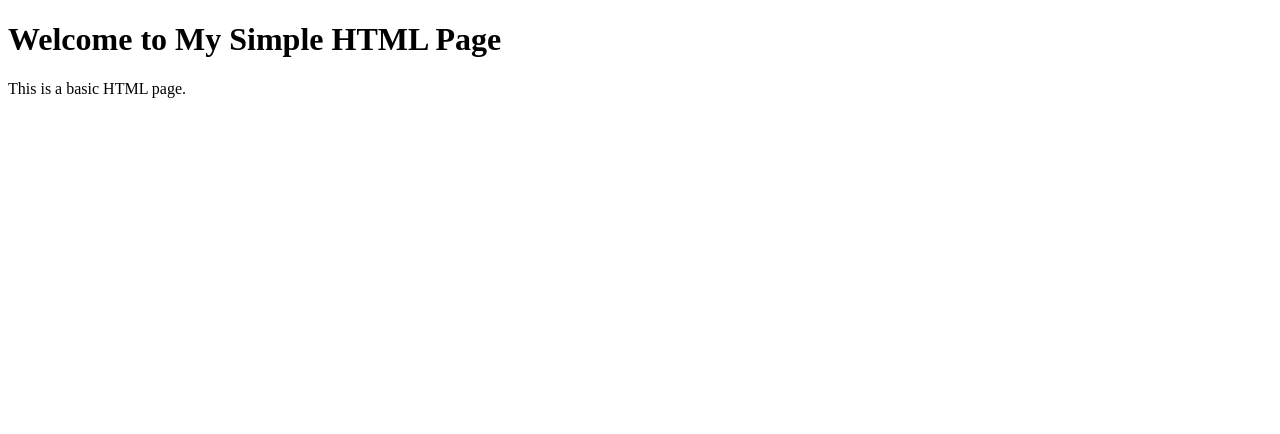
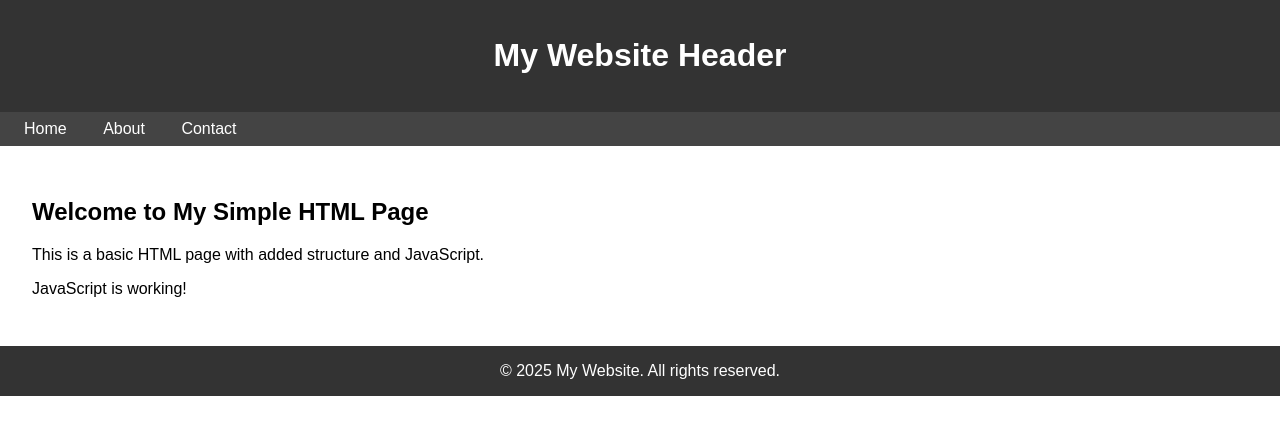
Before and after one commit to Malik-Zain-555/Git-Class, a plain HTML site: page index.html in a window 1280 px wide. Drawn offline with Linux system fonts and the light colour scheme.

Commit message:
script added

```diff
--- a/index.html
+++ b/index.html
@@ -3,9 +3,37 @@
 <head>
     <meta charset="UTF-8">
     <title>Simple HTML Page</title>
+    <style>
+        body { font-family: Arial, sans-serif; margin: 0; }
+        header, footer { background: #333; color: #fff; padding: 1em; text-align: center; }
+        nav { background: #444; padding: 0.5em; }
+        nav a { color: #fff; margin: 0 1em; text-decoration: none; }
+        nav a:hover { text-decoration: underline; }
+        main { padding: 2em; }
+    </style>
+    <script>
+        function showMessage() {
+            document.getElementById('js-message').textContent = "JavaScript is working!";
+        }
+        window.onload = showMessage;
+    </script>
 </head>
 <body>
-    <h1>Welcome to My Simple HTML Page</h1>
-    <p>This is a basic HTML page.</p>
+    <header>
+        <h1>My Website Header</h1>
+    </header>
+    <nav>
+        <a href="#">Home</a>
+        <a href="#">About</a>
+        <a href="#">Contact</a>
+    </nav>
+    <main>
+        <h2>Welcome to My Simple HTML Page</h2>
+        <p>This is a basic HTML page with added structure and JavaScript.</p>
+        <p id="js-message"></p>
+    </main>
+    <footer>
+        &copy; 2025 My Website. All rights reserved.
+    </footer>
 </body>
 </html>
```
Also changed, not shown: script.js (added).
